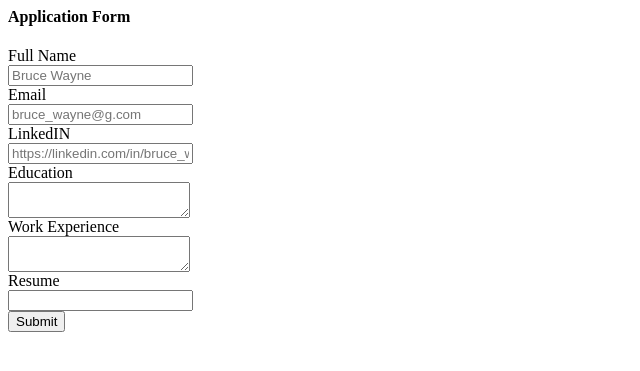
After one commit to ivengeance57/vengeance-careers-website-v2, a Flask app: template templates/application_form.html in a window 1280 px wide. The commit adds this page. Shown: the top 371 px of the page, without its empty margins (0-640 px from the left). Run offline with Flask 3, Linux system fonts and the light colour scheme; the template is opened without the code that fills it, so the values that code supplies are empty.

Commit message:
store application in db

```diff
--- a/app.py
+++ b/app.py
@@ -1,6 +1,6 @@
-from flask import Flask, json, jsonify, render_template
+from flask import Flask, json, jsonify, render_template, request
 
-from database import load_jobs_from_db, load_job_from_db
+from database import load_jobs_from_db, load_job_from_db, add_application_to_db
 
 app = Flask(__name__)
 
@@ -25,5 +25,13 @@ def show_job(id):
   return render_template('jobpage.html', job=job)
 
 
+@app.route("/job/<id>/apply", methods=['post'])
+def apply_to_job(id):
+  data = request.form
+  job = load_job_from_db(id)
+  add_application_to_db(id, data)
+  return render_template('application_submitted.html', application=data, job=job)
+
+
 if __name__ == "__main__":
   app.run(host='0.0.0.0', debug=True)
--- /dev/null
+++ b/templates/application_form.html
@@ -0,0 +1,33 @@
+<h4>Application Form</h4>
+<form action="/job/{{job['id']}}/apply" method="post">
+  <div class="mb-2">
+    <label>Full Name</label><br>
+    <input type="text" name='full_name' placeholder="Bruce Wayne">
+  </div>
+
+  <div class="mb-2">
+    <label>Email</label><br>
+    <input type="text" name="email" placeholder="bruce_wayne@g.com">
+    </div>
+  <div class="mb-2">
+    <label>LinkedIN</label><br>
+    <input type="text" name="linkedin_url" placeholder="https://linkedin.com/in/bruce_wayne">
+  </div>
+
+  <div class="mb-2">
+    <label>Education</label><br>
+    <textarea name="education"></textarea>
+  </div>
+
+  <div class="mb-2">
+    <label>Work Experience</label><br>
+    <textarea name="work_experience"></textarea>
+  </div>
+
+  <div class="mb-2">
+    <label>Resume</label><br>
+    <input type="text" name="resume_url">
+  </div>
+
+  <input type="submit" >
+</form>
```
Also changed, not shown: database.py (+20 -1 lines), templates/application_submitted.html (added, +33 -0 lines), templates/jobpage.html (+3 -4 lines).
